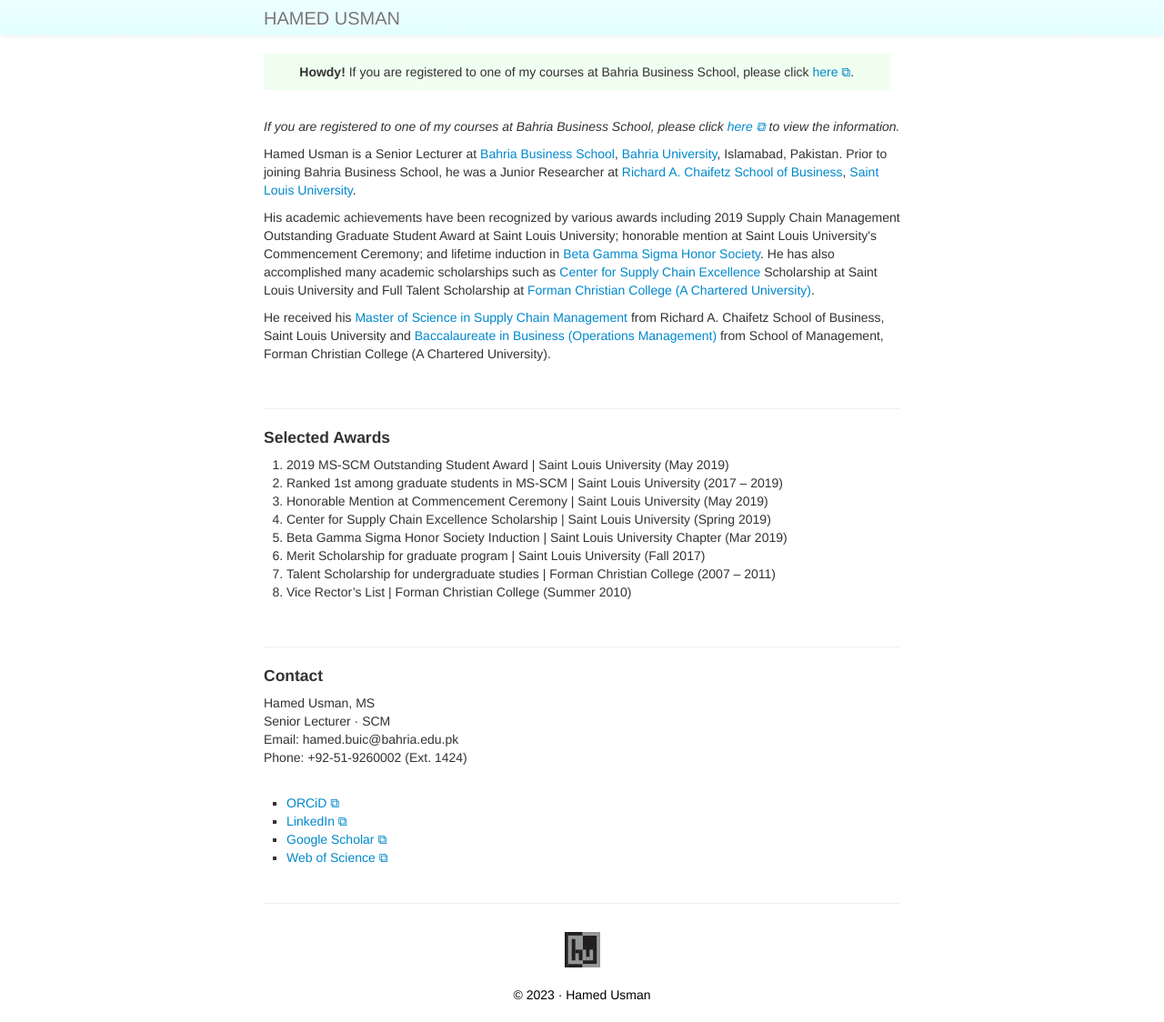
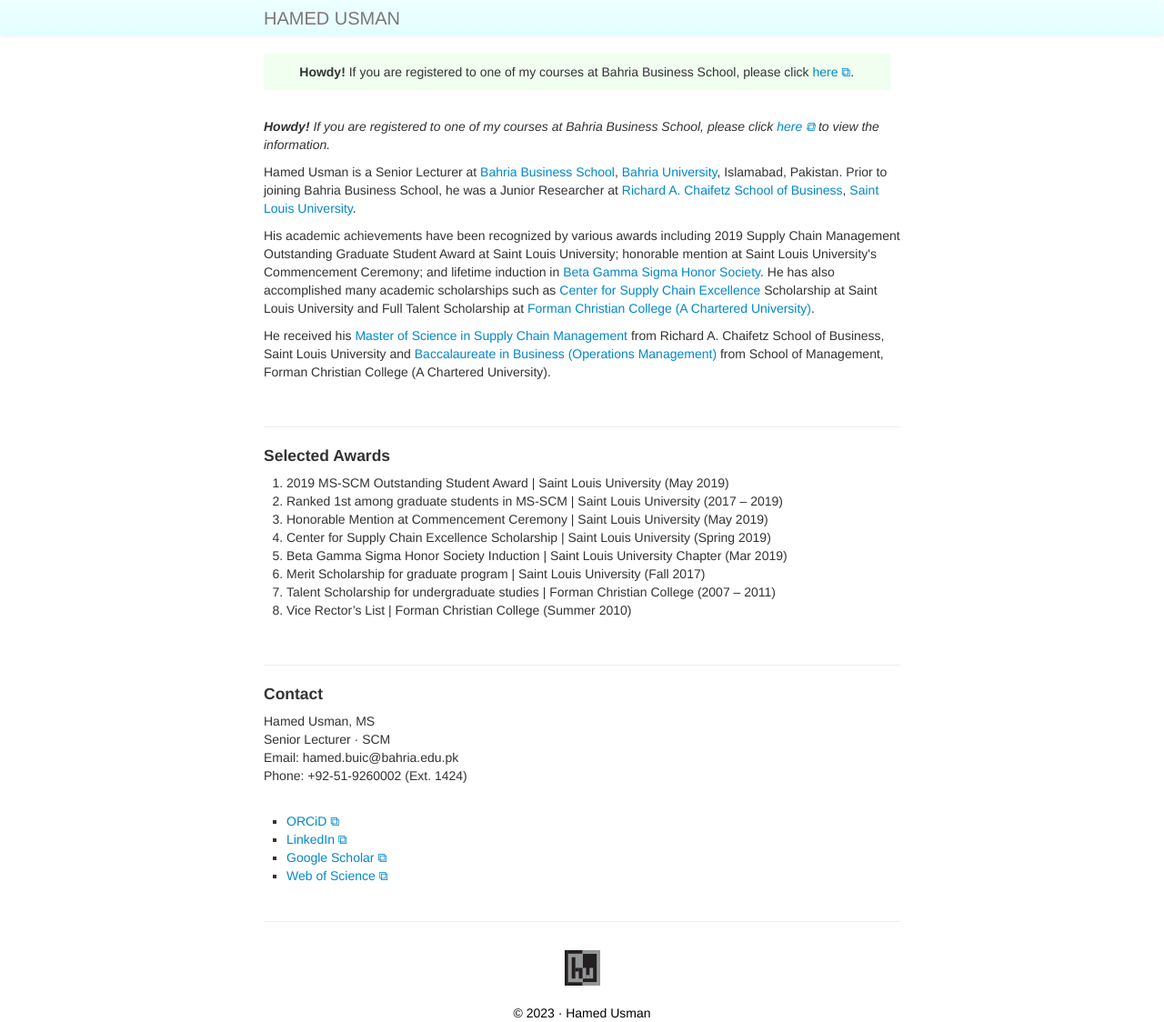
Before and after one commit to hamedusman/hamedusman.github.io, a Jekyll site: the page built from index.md, in a window 1280 px wide. Shown: the whole page at 91% size. Built offline with Jekyll 4.4.1, drawn with Linux system fonts in a browser that asks for light colours.

Commit message:
Update index.md

```diff
--- a/index.md
+++ b/index.md
@@ -9,7 +9,7 @@
 
 <br/>
 
-<p><i>If you are registered to one of my courses at Bahria Business School, please click <a href="https://101scm.github.io" target="_blank" rel="noopener noreferrer">here &#x29c9;</a> to view the information.</i></p>
+<p><i><strong>Howdy! </strong>If you are registered to one of my courses at Bahria Business School, please click <a href="https://101scm.github.io" target="_blank" rel="noopener noreferrer">here &#x29c9;</a> to view the information.</i></p>
 <p>Hamed Usman is a Senior Lecturer at <a href="https://www.bahria.edu.pk/buic/bbs">Bahria Business School</a>, <a href="https://www.bahria.edu.pk">Bahria University</a>, Islamabad, Pakistan. Prior to joining Bahria Business School, he was a Junior Researcher at <a href="https://www.slu.edu/business">Richard A. Chaifetz School of Business</a>, <a href="https://www.slu.edu">Saint Louis University</a>.</p>
 <p>His academic achievements have been recognized by various awards including 2019 Supply Chain Management Outstanding Graduate Student Award at Saint Louis University; honorable mention at Saint Louis University's Commencement Ceremony; and lifetime induction in <a href="https://www.betagammasigma.org">Beta Gamma Sigma Honor Society</a>. He has also accomplished many academic scholarships such as <a href="https://www.slu.edu/business/centers/supply-chain-excellence/index.php">Center for Supply Chain Excellence</a> Scholarship at Saint Louis University and Full Talent Scholarship at <a href="https://www.fccollege.edu.pk">Forman Christian College (A Chartered University)</a>.</p>
 <p>He received his <a href="https://www.slu.edu/business/graduate/supply-chain-management">Master of Science in Supply Chain Management</a> from Richard A. Chaifetz School of Business, Saint Louis University and <a href="https://www.fccollege.edu.pk/baccalaureate-in-business/">Baccalaureate in Business (Operations Management)</a> from School of Management, Forman Christian College (A Chartered University).</p>
```
